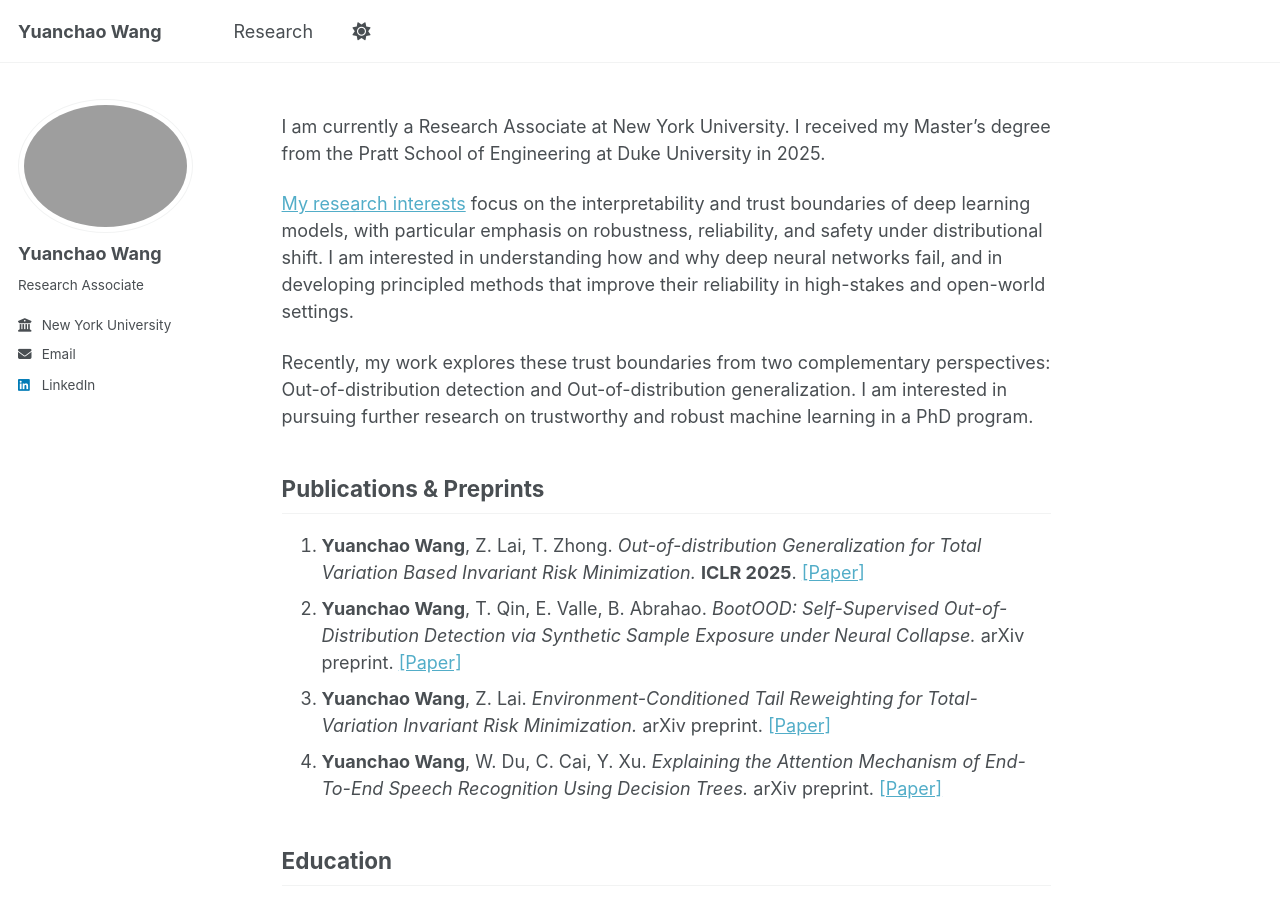
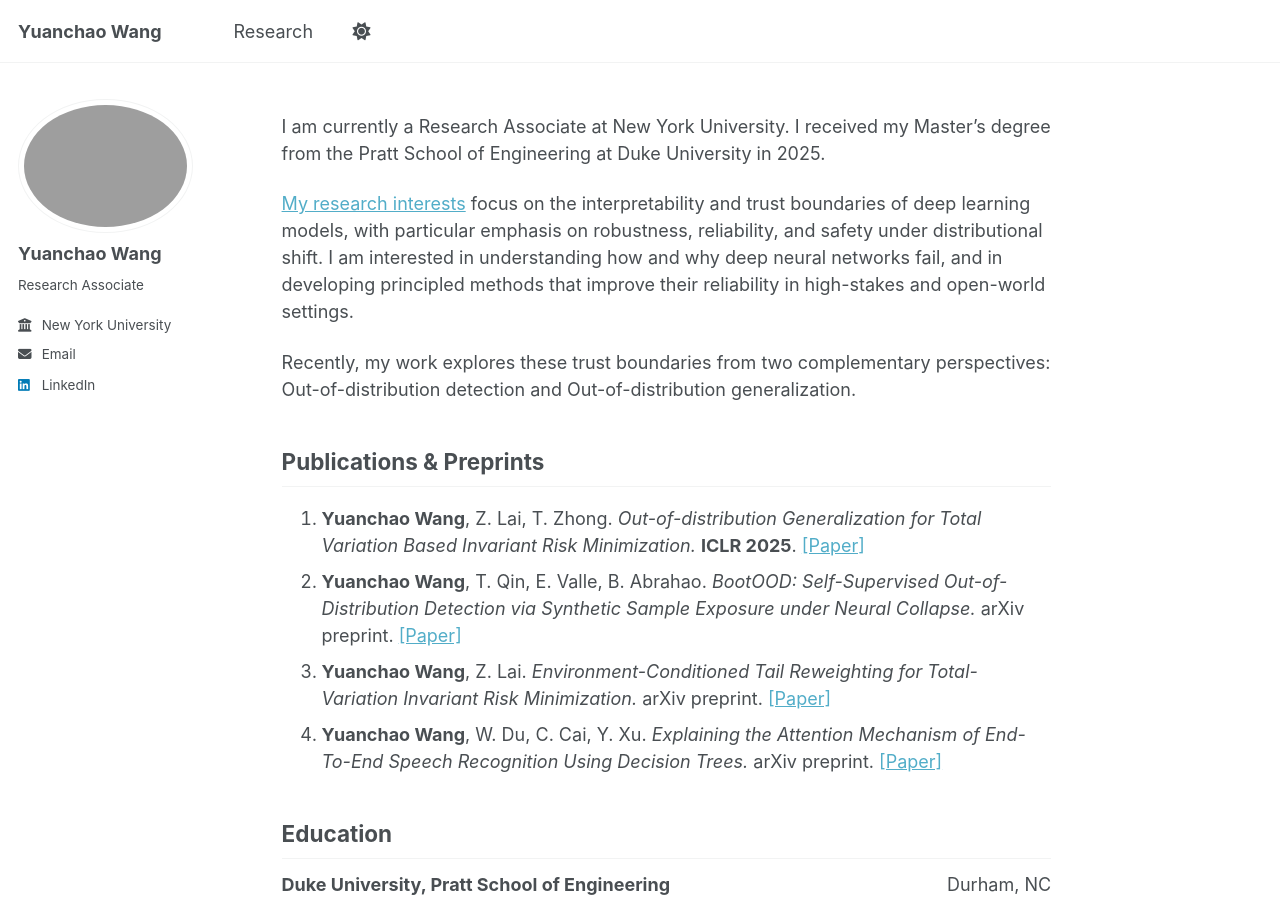
Before and after one commit to JohnnyWyc/JohnnyWyc.github.io, a Jekyll site: the page built from _pages/about.md, in a window 1280 px wide and 900 px high. Built offline with Jekyll 4.4.1, drawn with Linux system fonts in a browser that asks for light colours; a script bundle is joined from its source files by our own code; library files that are not in the unit come from our copies.

Commit message:
Update about page to remove PhD mention
Removed mention of pursuing further research in a PhD program.

```diff
--- a/_pages/about.md
+++ b/_pages/about.md
@@ -15,7 +15,7 @@ I am currently a Research Associate at New York University. I received my Master
 
 [My research interests](/research/) focus on the interpretability and trust boundaries of deep learning models, with particular emphasis on robustness, reliability, and safety under distributional shift. I am interested in understanding how and why deep neural networks fail, and in developing principled methods that improve their reliability in high-stakes and open-world settings.
 
-Recently, my work explores these trust boundaries from two complementary perspectives: Out-of-distribution detection and Out-of-distribution generalization. I am interested in pursuing further research on trustworthy and robust machine learning in a PhD program.
+Recently, my work explores these trust boundaries from two complementary perspectives: Out-of-distribution detection and Out-of-distribution generalization.
 
 
 
```
